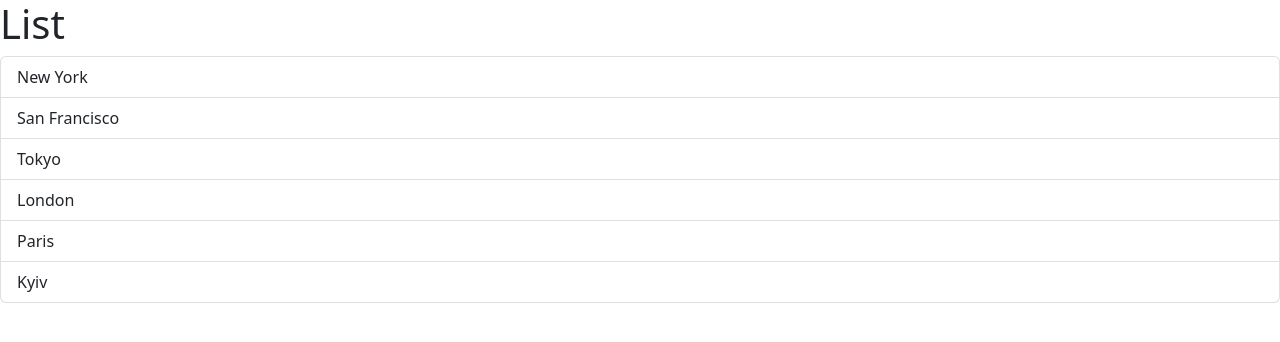
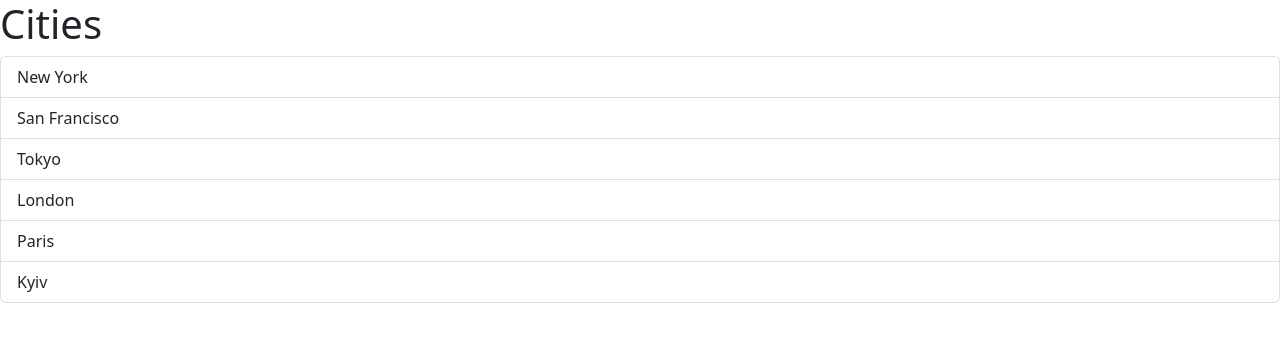
Before and after one commit to vadymsnigurcode/react-2, a React (Vite) app in the folder react-app/: page / in a window 1280 px wide. Shown: the top 342 px of the page. Built offline with nearby package versions, Linux system fonts and the light colour scheme.

Commit message:
pass props to the components

```diff
--- a/react-app/src/App.tsx
+++ b/react-app/src/App.tsx
@@ -2,7 +2,10 @@
 import ListGroup from './components/ListGroup';
 
 function App() {
-  return <div><ListGroup /></div>
+
+  let items = ["New York", "San Francisco", "Tokyo", "London", "Paris", "Kyiv"];
+
+  return <div><ListGroup items={items} heading="Cities" /></div>
 }
 
 export default App;
--- a/react-app/src/components/ListGroup.tsx
+++ b/react-app/src/components/ListGroup.tsx
@@ -1,7 +1,12 @@
 import { useState } from "react";
 
-function ListGroup() {
-  let items = ["New York", "San Francisco", "Tokyo", "London", "Paris", "Kyiv"];
+interface Props {
+    items: string[];
+    heading: string;
+}
+
+function ListGroup({items,heading}: Props) {
+
 
   // Hook
   const [selectedIndex, setSelectedIndex] = useState(-1);
@@ -13,7 +18,7 @@
   const handleClick = (event: MouseEvent) => console.log(event);
   return (
     <>
-      <h1>List</h1>
+      <h1>{heading}</h1>
       {items.length === 0 && <p>No items found</p>}
       <ul className="list-group">
         {items.map((item, index) => (
```
